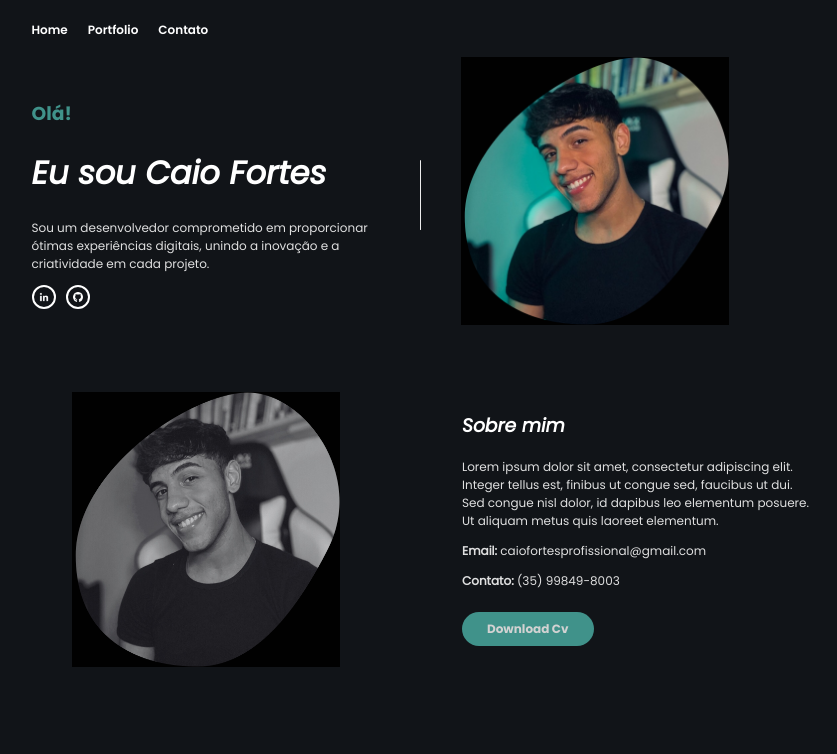
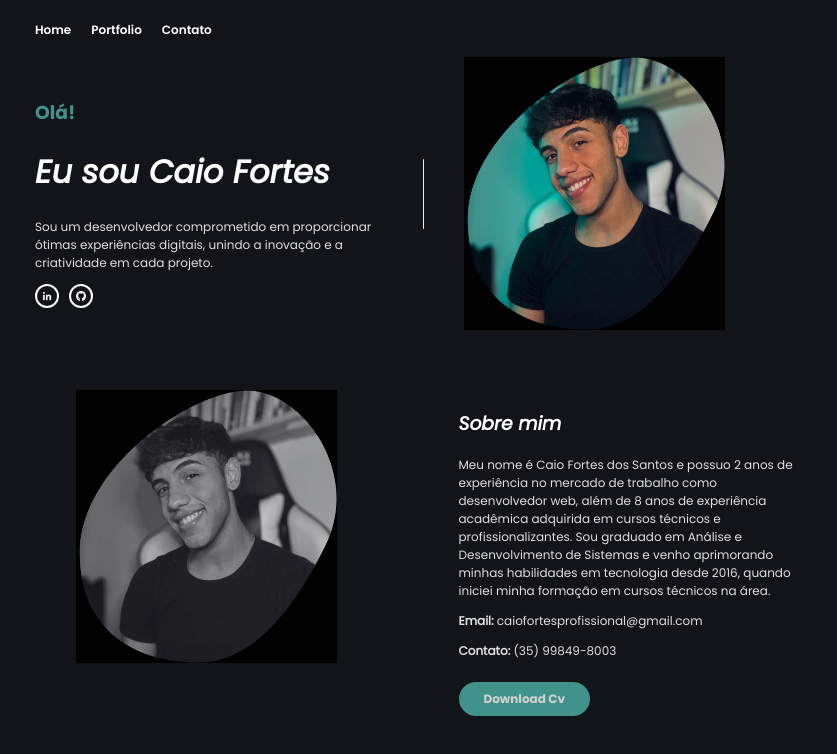
Before and after one commit to Caio-Fortes/Portfolio, a Vue app in the folder project/: page / in a window 1280 px wide. Shown: the top 754 px of the page, without its empty margins (199-1036 px from the left). Built offline with nearby package versions, Linux system fonts and the light colour scheme.

Commit message:
sobre mim

```diff
--- a/project/src/components/Profile.vue
+++ b/project/src/components/Profile.vue
@@ -2,8 +2,15 @@
     import '../css/components/Profile.scss';
 
     export default{
-        data(){
-            return{
+        methods:{
+            downloadCv() {
+                const pdfPath = '/CV.pdf';
+                const link = document.createElement('a');
+                link.href = pdfPath;
+                link.download = 'CaioFortesCv.pdf';
+                document.body.appendChild(link);
+                link.click();
+                document.body.removeChild(link);
             }
         }
     }
@@ -17,13 +24,15 @@
         <div id="profileNameDescription">
             <h3>Sobre mim</h3>
             <p>
-                Lorem ipsum dolor sit amet, consectetur adipiscing elit. Integer tellus est,
-                finibus ut congue sed, faucibus ut dui. Sed congue nisl dolor, id dapibus
-                leo elementum posuere. Ut aliquam metus quis laoreet elementum.
+                Meu nome é Caio Fortes dos Santos e possuo 2 anos de experiência no mercado de
+                trabalho como desenvolvedor web, além de 8 anos de experiência acadêmica adquirida
+                em cursos técnicos e profissionalizantes. Sou graduado em Análise e Desenvolvimento de
+                Sistemas e venho aprimorando minhas habilidades em tecnologia desde 2016,
+                quando iniciei minha formação em cursos técnicos na área.
             </p>
             <p> <strong>Email:</strong> caiofortesprofissional@gmail.com</p>
             <p> <strong>Contato:</strong> (35) 99849-8003</p>
-            <button id="btnDownloadCv">
+            <button id="btnDownloadCv" @click="downloadCv">
                 Download Cv
             </button>
         </div>
--- a/project/src/css/components/Profile.css
+++ b/project/src/css/components/Profile.css
@@ -21,7 +21,8 @@
 }
 
 #imageProfile {
-  width: 268px;
+  width: 261px;
+  height: 273px;
   margin-right: 122px;
 }
 
--- a/project/src/css/components/Profile.scss
+++ b/project/src/css/components/Profile.scss
@@ -7,7 +7,8 @@
 }
 
 #imageProfile{
-    width: 268px;
+    width: 261px;
+    height: 273px;
     margin-right: 122px;
 }
 
```
Also changed, not shown: 2 other files (tests, documents, lock files or other folders).
